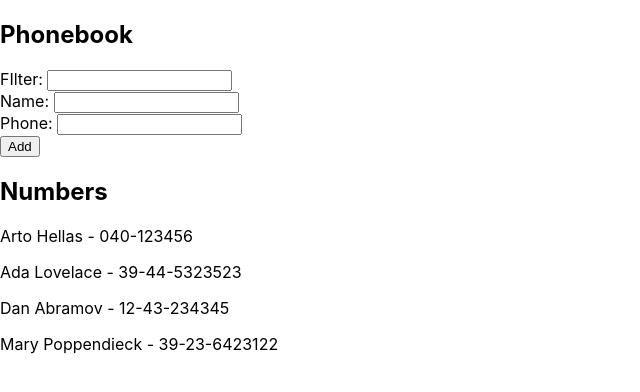
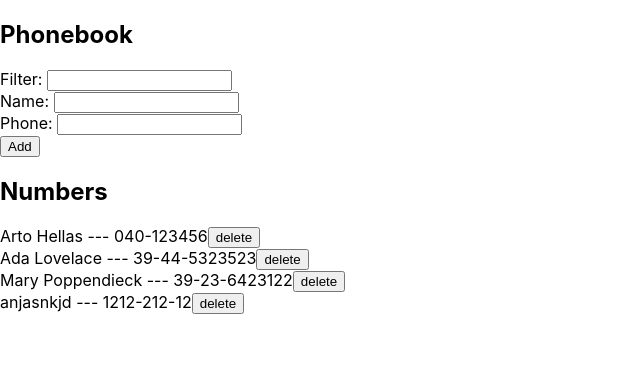
Before and after one commit to Chuy12G2/phonebook, a React (Create React App) app: page / in a window 1280 px wide. Shown: the top 392 px of the page, without its empty margins (0-640 px from the left). Built offline with nearby package versions, Linux system fonts and the light colour scheme; data requests are answered from the project's data file.

Commit message:
add a delete button to all the persons

```diff
--- a/db.json
+++ b/db.json
@@ -1,5 +1,5 @@
 {
-    "persons":[
+  "persons": [
     {
       "name": "Arto Hellas",
       "number": "040-123456",
@@ -11,14 +11,14 @@
       "id": 2
     },
     {
-        "name": "Dan Abramov",
-        "number": "12-43-234345",
-        "id": 3
-      },
-      {
       "name": "Mary Poppendieck",
       "number": "39-23-6423122",
       "id": 4
+    },
+    {
+      "name": "anjasnkjd",
+      "number": "1212-212-12",
+      "id": 5
     }
   ]
 }
--- a/src/App.js
+++ b/src/App.js
@@ -1,16 +1,20 @@
 import { useState, useEffect } from "react";
+import personService from './services/persons'
+import Person from './components/Person'
 import axios from "axios";
 
 const App = () => {
   const [persons, setPersons] = useState([]);
 
   useEffect(() => {
-    console.log("effect");
-    axios.get("http://localhost:3001/persons").then((response) => {
-      console.log(response);
-      setPersons(response.data);
-    });
+    personService
+      .getAll()
+      .then((response) => {
+        setPersons(response);
+      });
   }, []);
+
+
 
   const [newName, setNewName] = useState("");
   const [newPhone, setNewPhone] = useState("");
@@ -19,52 +23,45 @@ const App = () => {
   const handleChangeName = (event) => {
     setNewName(event.target.value);
   };
-
-  const filteredArray = persons.filter((persona) => {
-    return (
-      persona.name.toLowerCase().slice(0, filter.length) ===
-      filter.toLowerCase()
-    );
-  });
-
   const handleChangePhone = (event) => {
     setNewPhone(event.target.value);
   };
-
   const handleChangeFilter = (event) => {
     setFilter(event.target.value);
   };
 
-  const fullArrayToRender = persons.map((person) => (
-    <p key={person.name}>
-      {person.name} - {person.number}
-    </p>
-  ));
 
-  const filteredArrayToRender = filteredArray.map((person) => (
-    <p key={person.name}>
-      {person.name} - {person.number}
-    </p>
-  ));
+  let arrayToShow = []
 
-  const arrayToRender =
-    filteredArray.length === 0 ? fullArrayToRender : filteredArrayToRender;
+  if(filter.length > 0){
+    arrayToShow = persons.filter((persona) => {
+      return (
+        persona.name.toLowerCase().slice(0, filter.length) ===
+        filter.toLowerCase()
+      );
+    });
+  }else{
+    arrayToShow = persons
+  }
 
   const handleSubmit = (event) => {
     event.preventDefault();
-
     if (handleRepeatedValues()) {
       return;
     }
-
     const objectToAdd = {
       name: newName,
       number: newPhone,
     };
 
-    setPersons(persons.concat(objectToAdd));
-    setNewName("");
-    setNewPhone("");
+    personService
+      .create(objectToAdd)
+      .then(response => {
+        setPersons(persons.concat(response));
+        setNewName("");
+        setNewPhone("");
+      })
+
   };
 
   const handleRepeatedValues = () => {
@@ -77,10 +74,26 @@ const App = () => {
     return false;
   };
 
+  const deleteNote = (id) => {
+    if(window.confirm("Do you really want to delete it ")){
+      const url = `http://localhost:3001/persons/${id}`
+      const personToDelete =
+      persons.find(person => person.id === id)
+
+      personService
+        .deletePerson(id, personToDelete)
+        .then(() => (
+          setPersons(persons.filter(p => p.id !== id))
+        ))
+    }
+
+
+  }
+
   return (
     <div>
       <h2>Phonebook</h2>
-      FIlter: <input onChange={handleChangeFilter} value={filter} />
+      Filter: <input onChange={handleChangeFilter} value={filter} />
       <form onSubmit={handleSubmit}>
         <div>
           Name: <input onChange={handleChangeName} value={newName} />
@@ -93,9 +106,13 @@ const App = () => {
       </form>
       <h2>Numbers</h2>
       <div>
-        {filteredArray.length === 0 && filter
-          ? "No coincidences found"
-          : arrayToRender}
+        {arrayToShow.map((person) => (
+          <Person
+            key={person.id}
+            person={person}
+            deleteNote={() => deleteNote(person.id)}
+            />
+        ))}
       </div>
     </div>
   );
--- /dev/null
+++ b/src/components/Person.js
@@ -0,0 +1,10 @@
+const Person = ({person, deleteNote}) => (
+    <div>
+        <span>
+            {person.name} --- {person.number}
+        </span>
+        <button onClick={deleteNote}>delete</button>
+    </div>
+)
+
+export default Person
--- /dev/null
+++ b/src/services/persons.js
@@ -0,0 +1,23 @@
+import axios from "axios";
+
+const baseUrl = 'http://localhost:3001/persons'
+
+const getAll = () => {
+    const request =  axios.get(baseUrl)
+    return request.then(res => res.data)
+}
+
+const create = (newPerson) => {
+    const request = axios.post(baseUrl, newPerson)
+    return request.then(res => res.data)
+}
+
+const deletePerson = (id, personToDelete) => {
+    return axios.delete(`${baseUrl}/${id}`, personToDelete)
+}
+
+export default {
+    getAll,
+    create,
+    deletePerson
+}
```
Lines whose indentation alone changed are shown as unchanged.
